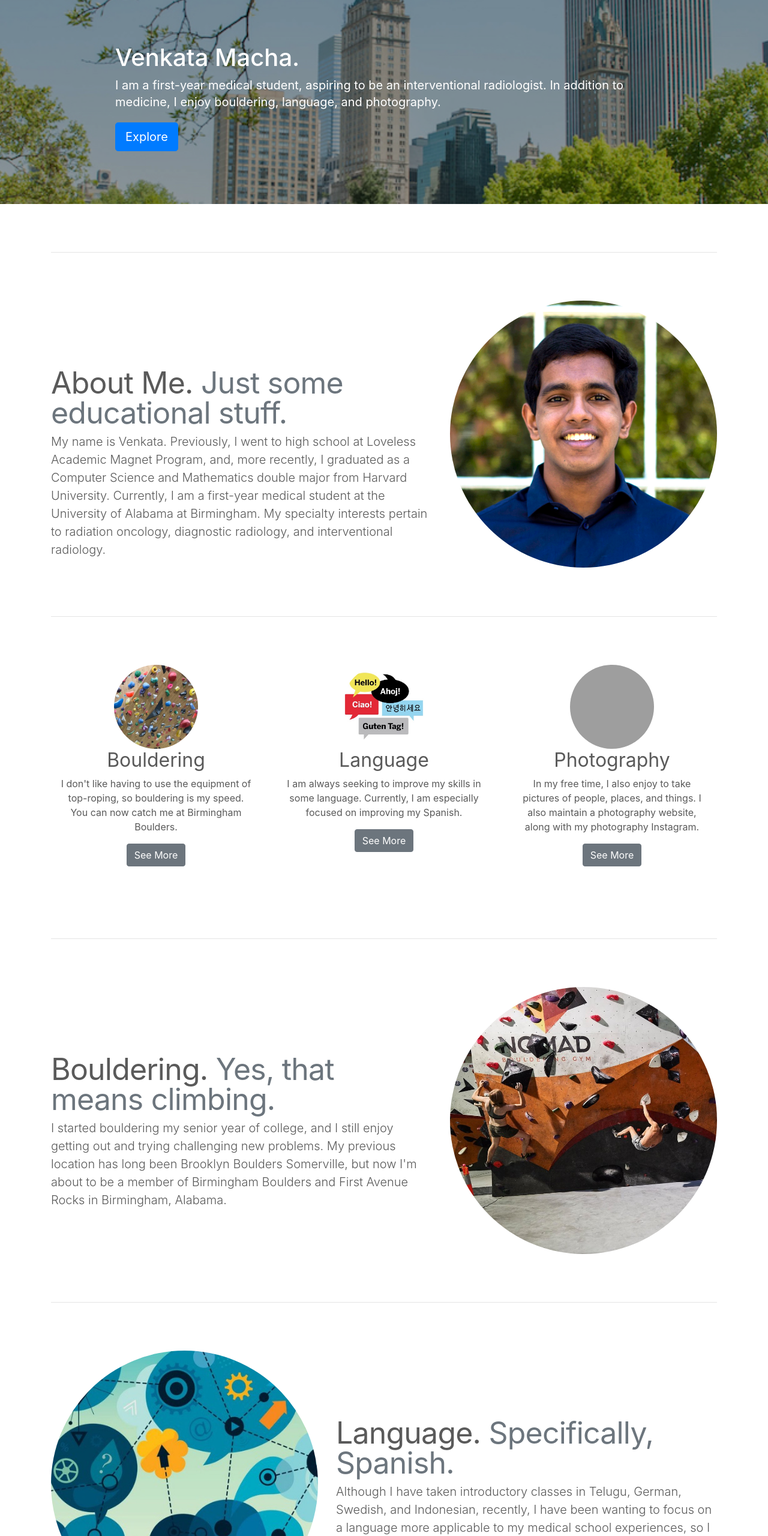
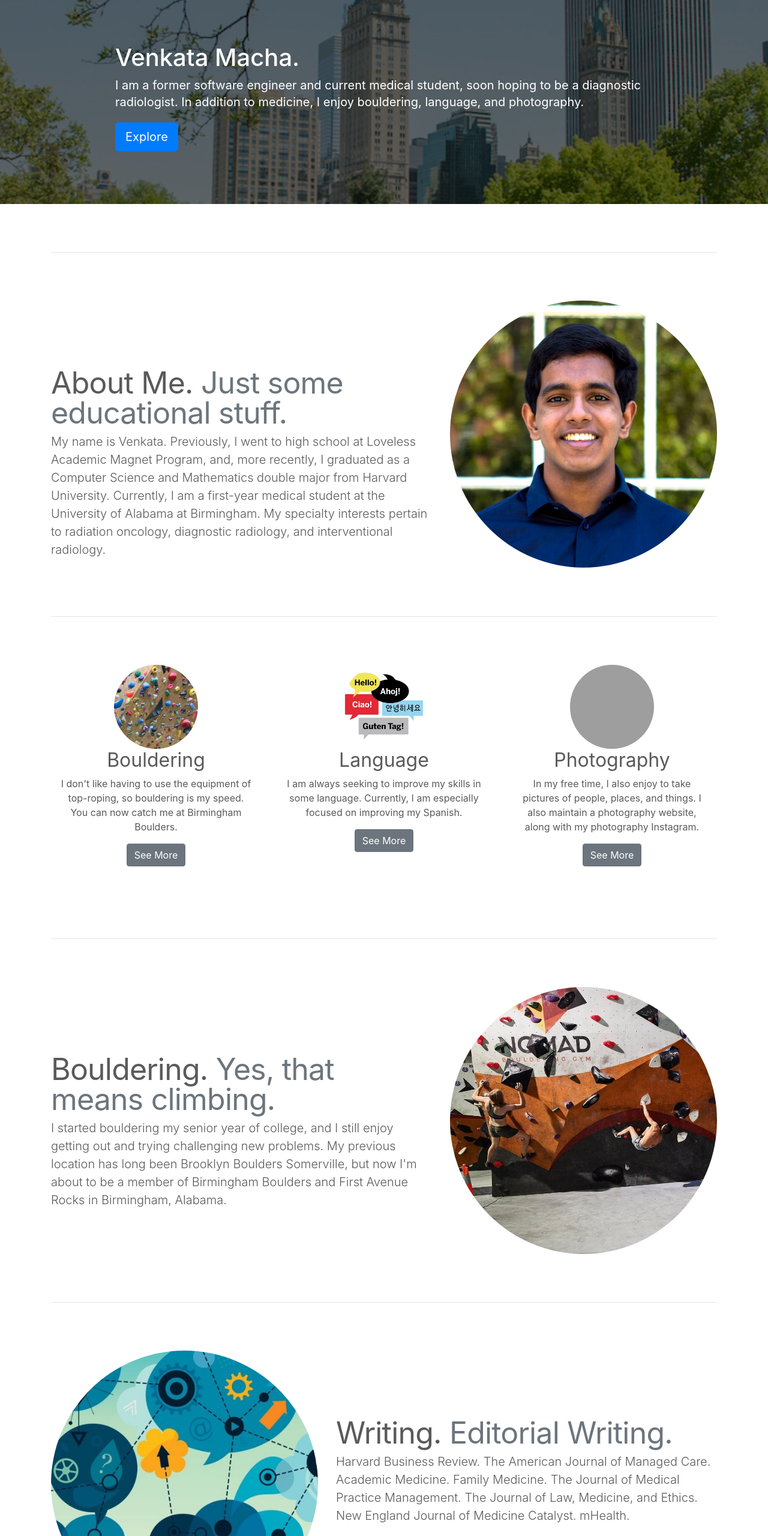
Before and after one commit to venkatamacha/personal_website, a plain HTML site: page home.html in a window 1280 px wide. Shown: the part 220-2780 px from the top of the page at 60% size. Drawn offline with nearby package versions, Linux system fonts and the light colour scheme; grey boxes are pictures that could not be loaded; a script that the page names is missing.

Commit message:
Minor Change

```diff
--- a/carousel.css
+++ b/carousel.css
@@ -13,7 +13,7 @@ body {
   content: "";
   background: url(newyorkmain.jpg);
   background-size: 2500.0px;
-  filter: brightness(0.6);
+  filter: brightness(0.4);
   position: absolute;
   top: 97%;
   left: 50%;
--- a/home.html
+++ b/home.html
@@ -69,7 +69,7 @@ extra_css: "carousel.css"
         <div class="container">
           <div class="carousel-caption text-left">
             <h1>Venkata Macha.</h1>
-            <p>I am a first-year medical student, aspiring to be an interventional radiologist. In addition to medicine, I enjoy bouldering, language, and photography.</p>
+            <p>I am a former software engineer and current medical student, soon hoping to be a diagnostic radiologist. In addition to medicine, I enjoy bouldering, language, and photography.</p>
             <p><a class="btn btn-lg btn-primary" href="#" role="button">Explore</a></p>
           </div>
         </div>
@@ -169,8 +169,8 @@ extra_css: "carousel.css"
 
     <div class="row featurette">
       <div class="col-md-7 order-md-2">
-        <h2 class="featurette-heading">Language. <span class="text-muted">Specifically, Spanish.</span></h2>
-        <p class="lead">Although I have taken introductory classes in Telugu, German, Swedish, and Indonesian, recently, I have been wanting to focus on a language more applicable to my medical school experiences, so I have begin to focus on learning Spanish. Through Babbel, Language Transfer, Baseling, Italki, watching Netflix, and following FC Barcelona, I am currently at an A2 level in Spanish.</p>
+        <h2 class="featurette-heading">Writing. <span class="text-muted">Editorial Writing.</span></h2>
+        <p class="lead">Harvard Business Review. The American Journal of Managed Care. Academic Medicine. Family Medicine. The Journal of Medical Practice Management. The Journal of Law, Medicine, and Ethics. New England Journal of Medicine Catalyst. mHealth.</p>
 
 <!-- Through Babbel, Language Transfer, Baseling, Italki, watching Netflix, and following Real Madrid, I am currently at an A2 level in Spanish and managed to pass the <a href="https://clep.collegeboard.org/world-languages/spanish-language">Spanish CLEP</a>.</p> -->
 
```
Also changed, not shown: welcome.html (+1 -1 lines).
